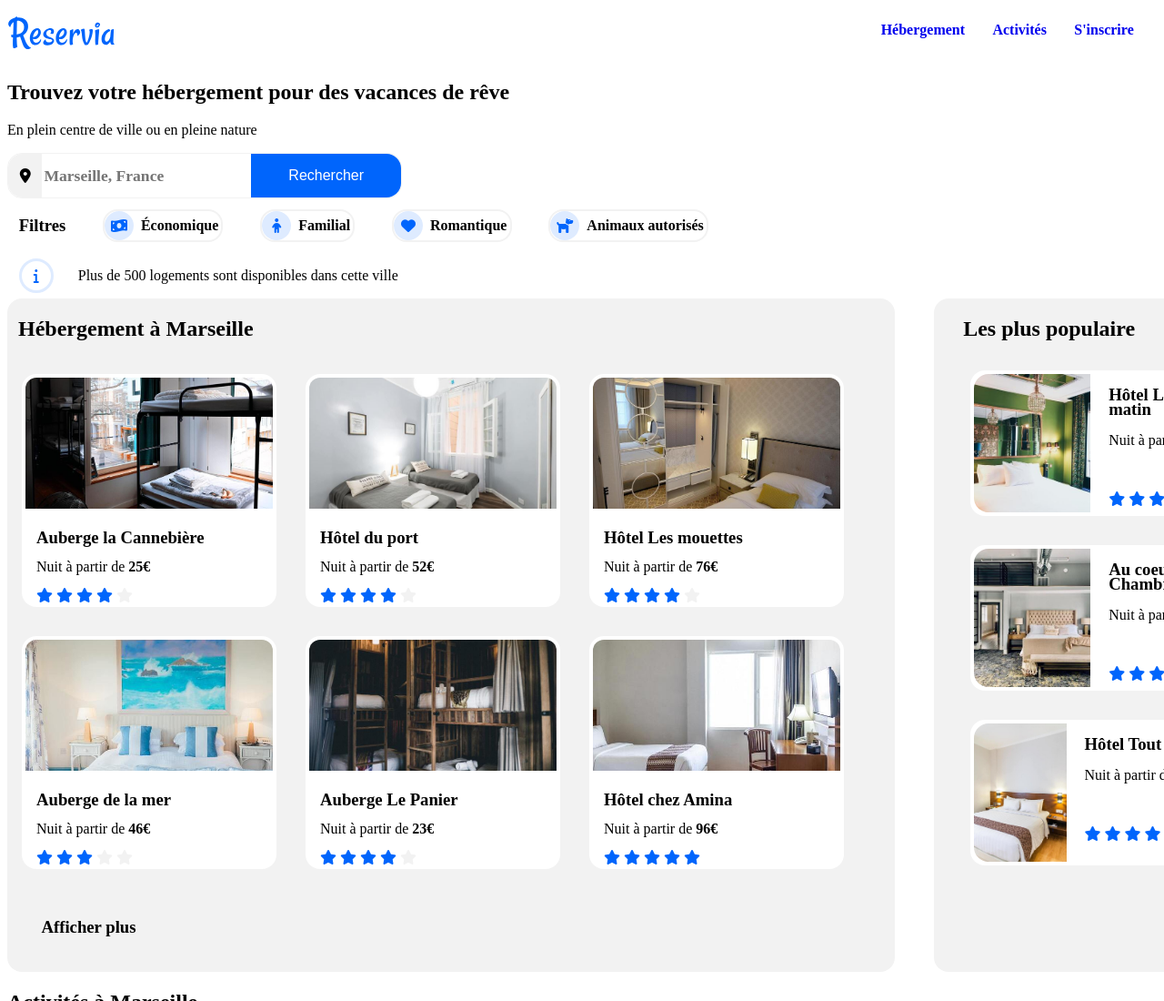
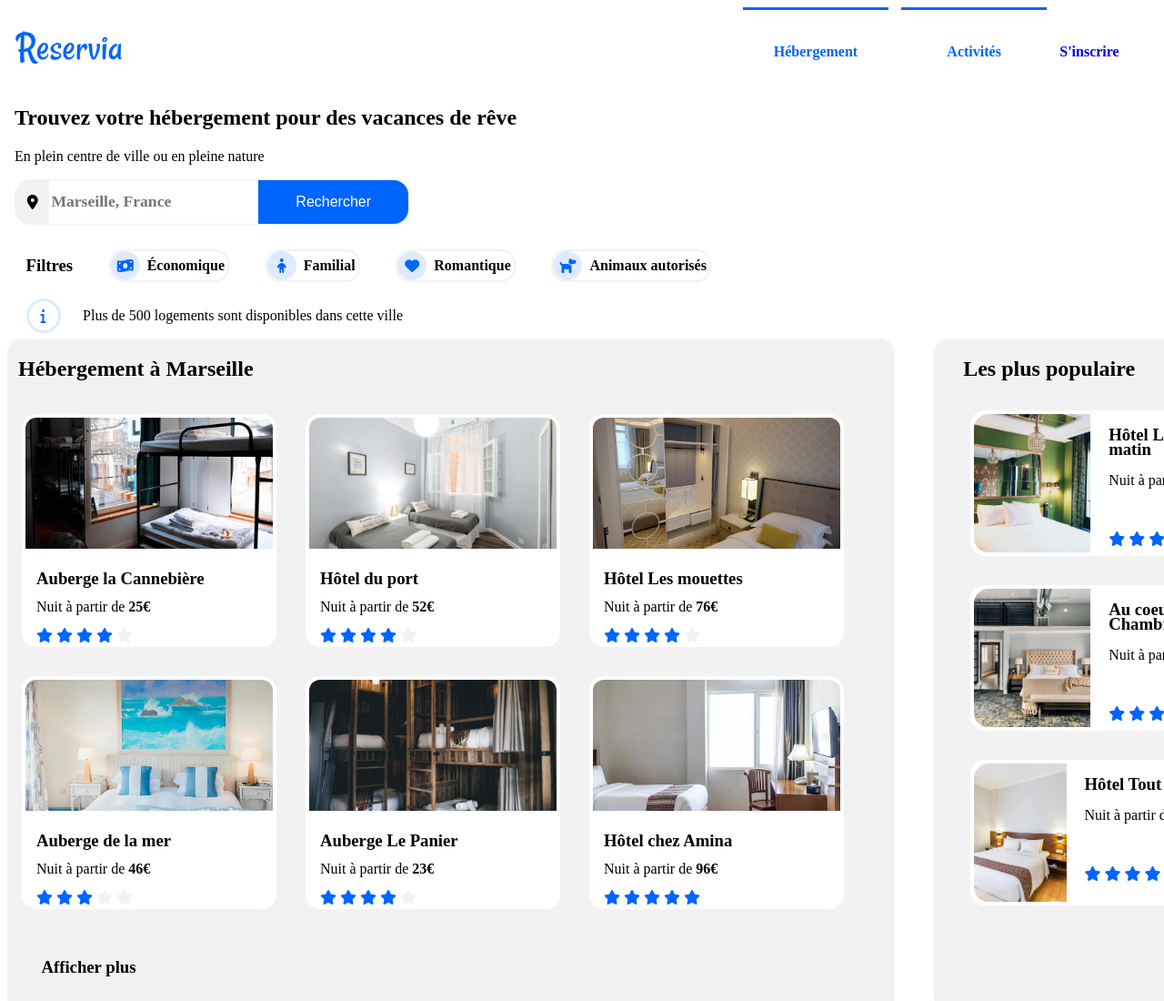
Before and after one commit to MarinCombot/MarinCombot_2_08032021, a plain HTML site: page Projet 2 page web/HTML_RESERVIA.html in a window 1280 px wide. Shown: the top 1100 px of the page at 91% size. Drawn offline with Linux system fonts and the light colour scheme; a web font is replaced by a local one.

Commit message:
maj barre de navigation

```diff
--- a/Projet 2 page web/CSSRESERVIA.css
+++ b/Projet 2 page web/CSSRESERVIA.css
@@ -14,8 +14,11 @@ a
     text-decoration: none;
 }
 /*Header*/
+
 header>img
 {
+    margin-left: 0.5em;
+    padding-top: 1em;
     width: 7.5em;
 }
 nav
@@ -23,13 +26,40 @@ nav
  display: flex;
  justify-content: space-between;
  float: right;
- margin-right: 2%;
- width: 22%;
- font-weight: bold;
- padding-top: 1em;
+ margin-right: 1%;
+ width: 35%;
 }
-
+.NavInscrire
+{
+    width: 5em;
+    padding-top: 1.2em;
+}
+.Navbar
+{
+width: 10em;
+border-top: 1em solid #0065FC;
+border-top-width: 0.2em;
+padding-top: 1em;
+}
+.Navbar>h4
+{
+    display: flex;
+    justify-content: center;
+    color: #0065FC;
+}
+.NavInscire>h4
+{
+    display: flex;
+    justify-content: center;
+    font-weight: bolder;
+    color: #0065FC;
+}
 /*rechercheBarreDeRecherche*/
+.recherche
+{
+    margin-left: 0.5em;
+    margin-top: 2em;
+}
 .recherche>form
 {
 width:27em;
@@ -74,6 +104,7 @@ border-style: none;
 /*rechercheFiltres*/
 .Filtres
 {
+    margin-top: 1em;
     width: 60%;
     display: flex;
     align-items: center;
--- a/Projet 2 page web/HTML_RESERVIA.html
+++ b/Projet 2 page web/HTML_RESERVIA.html
@@ -10,9 +10,9 @@
 		<!--Header-->
 		<header >
 			<nav>
-				<a href="#Hebergement">Hébergement</a>
-				<a href="#activites">Activités</a>
-				<a href="#Inscrire">S'inscrire</a>
+				<a href="#Hebergement"class="Navbar"><h4>Hébergement</h4></a>
+				<a href="#activites"class="Navbar"><h4>Activités</h4></a>
+				<a href="#Inscrire"class="NavInscrire"><h4>S'inscrire<h4></a>
 			</nav>
 			<img src="Projet+2+-+Reservia+FR\Projet 2 - Reservia\images\logo/Reservia.svg" alt="logo">
 		</header>
```
Also changed, not shown: Projet 2 page web/travail de la semaine prochaine3.txt (deleted), Projet 2 page web/travail semaine prochaine.txt (added), Projet 2 page web/travail semaine prochaine2.txt (deleted).
